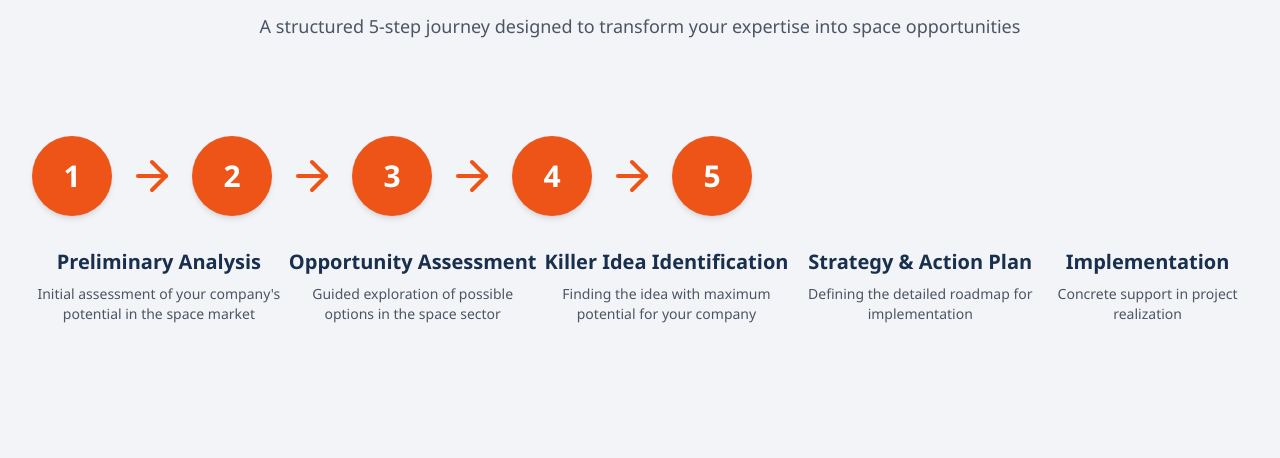
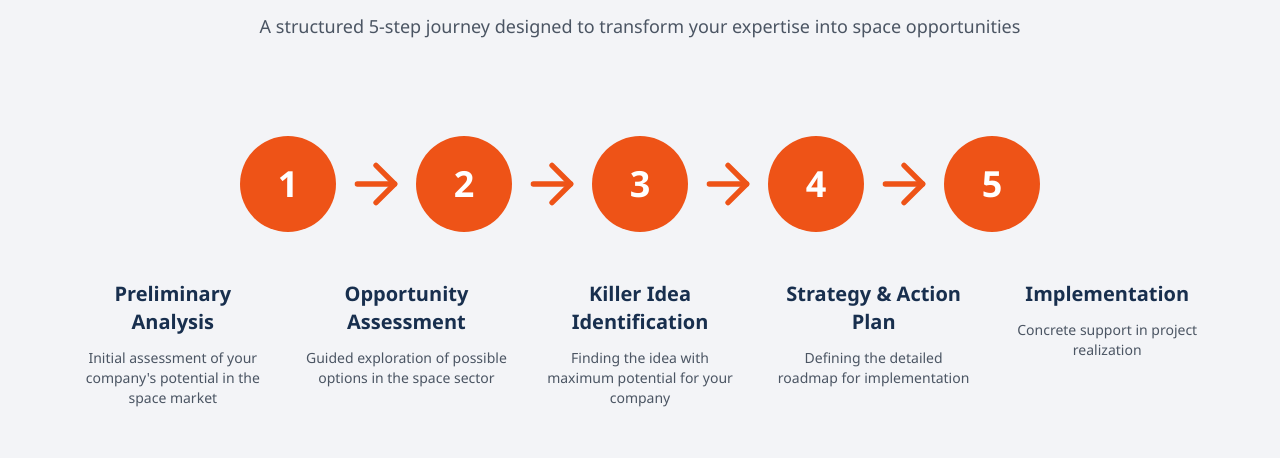
Before and after one commit to Sidi-sidi-cloud/sidi-mirror-clone-echo, a React (Vite) app: page / in a window 1280 px wide. Shown: the part 1620-2078 px from the top of the page. Built offline with nearby package versions, Linux system fonts and the light colour scheme; a web font is replaced by a local one.

Commit message:
Fix: HowItWorks component alignment
Adjust the alignment of the HowItWorks component to ensure proper display.

```diff
--- a/src/components/HowItWorks.tsx
+++ b/src/components/HowItWorks.tsx
@@ -38,23 +38,21 @@ const HowItWorks = () => {
           <p>A structured 5-step journey designed to transform your expertise into space opportunities</p>
         </div>
 
-        <div className="flex justify-center mt-24 mb-16">
-          <div className="relative">
-            {/* Horizontal timeline with steps and connecting arrows */}
-            <div className="flex items-center">
+        <div className="mt-24 mb-16">
+          <div className="max-w-6xl mx-auto">
+            {/* Timeline visualization with steps and arrows */}
+            <div className="flex justify-center items-center mb-12">
               {steps.map((step, index) => (
                 <div key={step.number} className="flex items-center">
-                  {/* Step with number */}
-                  <div className="flex flex-col items-center">
-                    <div className="w-20 h-20 rounded-full bg-primary flex items-center justify-center text-white font-bold text-3xl shadow-md z-10">
-                      {step.number}
-                    </div>
+                  {/* Numbered disc */}
+                  <div className="w-24 h-24 rounded-full bg-primary flex items-center justify-center text-white font-bold text-4xl">
+                    {step.number}
                   </div>
 
                   {/* Arrow connector (except after the last item) */}
                   {index < steps.length - 1 && (
-                    <div className="flex mx-4">
-                      <ArrowRight className="w-12 h-12 text-primary" />
+                    <div className="mx-2">
+                      <ArrowRight className="w-16 h-16 text-primary" />
                     </div>
                   )}
                 </div>
@@ -62,14 +60,10 @@ const HowItWorks = () => {
             </div>
 
             {/* Titles and descriptions positioned below the timeline */}
-            <div className="flex mt-8">
-              {steps.map((step, index) => (
-                <div
-                  key={`text-${step.number}`}
-                  className="flex flex-col items-center"
-                  style={{ width: index < steps.length - 1 ? 'calc(20% + 64px)' : '20%' }}
-                >
-                  <h3 className="text-xl font-semibold text-secondary mb-2 text-center">{step.title}</h3>
+            <div className="grid grid-cols-5 gap-4">
+              {steps.map((step) => (
+                <div key={`text-${step.number}`} className="flex flex-col items-center px-2">
+                  <h3 className="text-xl font-semibold text-secondary mb-3 text-center">{step.title}</h3>
                   <p className="text-gray-600 text-sm text-center">{step.description}</p>
                 </div>
               ))}
```
